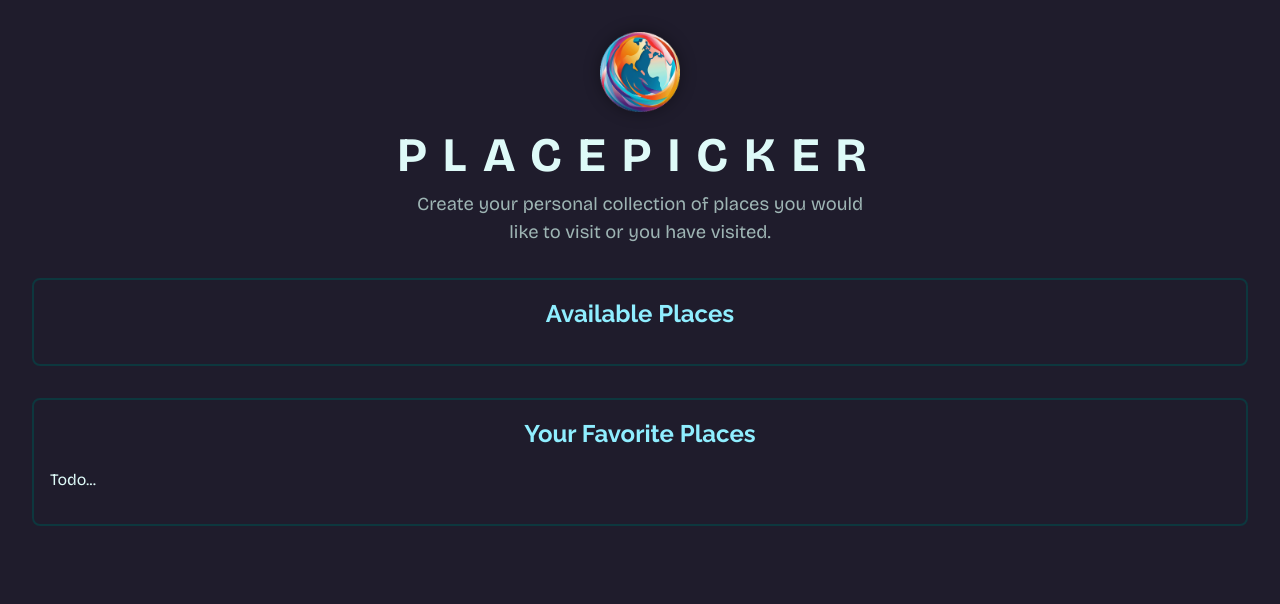
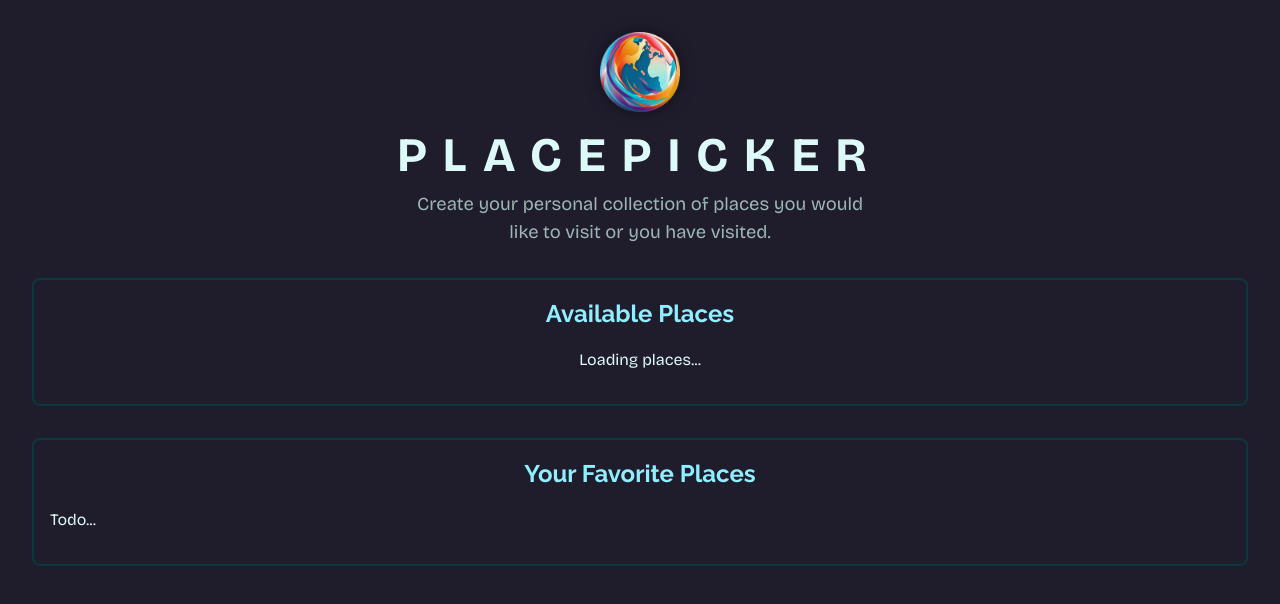
Before and after one commit to Petrovic-Jovan/ng-http, an Angular app: page / in a window 1280 px wide. Shown: the top 604 px of the page. Built offline with nearby package versions, Linux system fonts and the light colour scheme; no server answers.

Commit message:
Implemented fallback text shown to user client while server is returning requested data.

```diff
--- a/src/app/places/available-places/available-places.component.html
+++ b/src/app/places/available-places/available-places.component.html
@@ -1,7 +1,10 @@
 <app-places-container title="Available Places">
+  @if (isLoading()) {
+    <p class="fallback-text">Loading places...</p>
+  }
   @if (places()) {
-  <app-places [places]="places()!" />
+    <app-places [places]="places()!" />
   } @else if (places()?.length === 0) {
-  <p class="fallback-text">Unfortunately, no places could be found.</p>
+    <p class="fallback-text">Unfortunately, no places could be found.</p>
   }
 </app-places-container>
--- a/src/app/places/available-places/available-places.component.ts
+++ b/src/app/places/available-places/available-places.component.ts
@@ -17,13 +17,19 @@ export class AvailablePlacesComponent implements OnInit {
   private httpClient = inject(HttpClient);
   private destroyRef = inject(DestroyRef);
 
+  isLoading = signal(true);
+
   ngOnInit() {
+    this.isLoading.set(true);
     const subscription = this.httpClient
       .get<{ places: Place[] }>('http://localhost:3000/places')
       .subscribe({
         next: (resData) => {
           console.log(resData);
           this.places.set(resData.places);
+        },
+        complete: () => {
+          this.isLoading.set(false);
         },
       });
 
```
